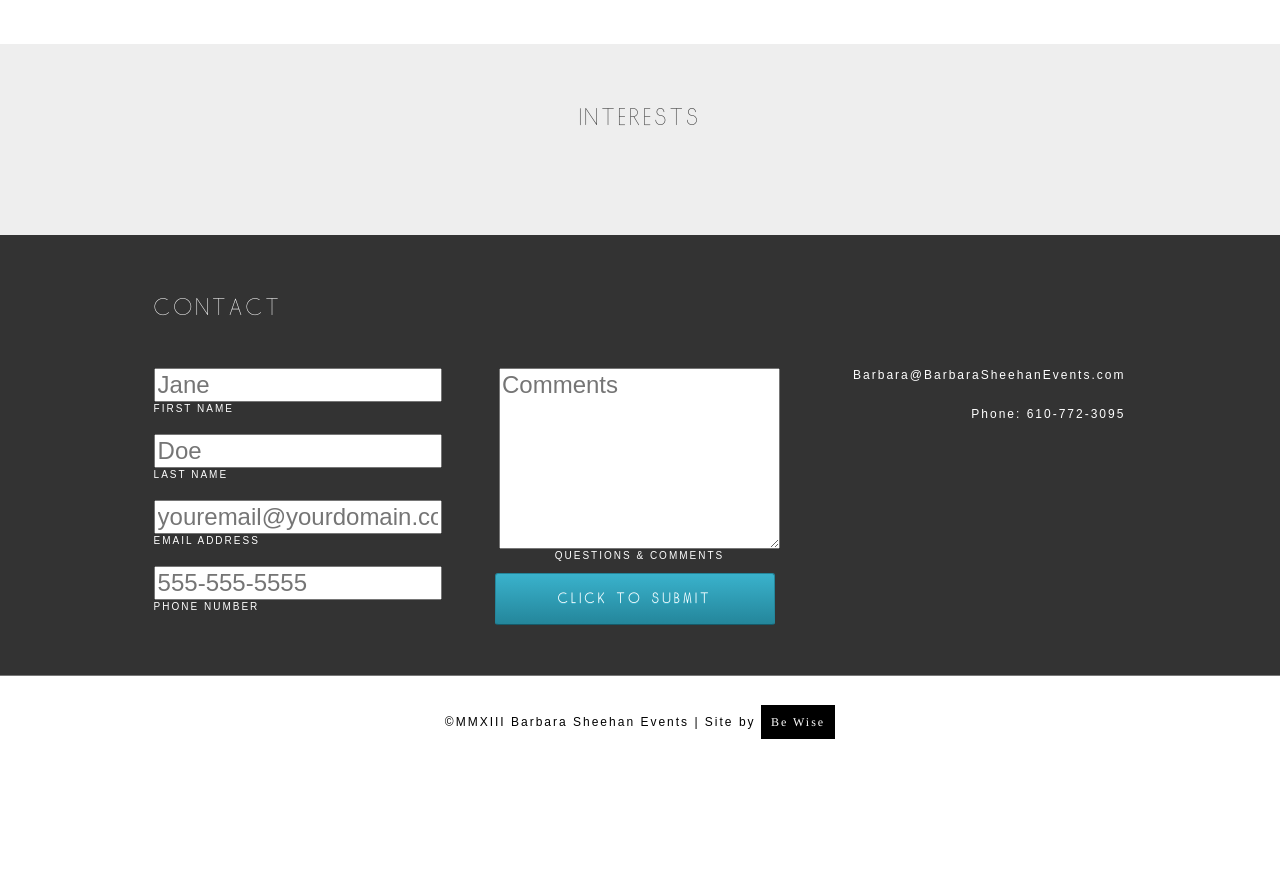
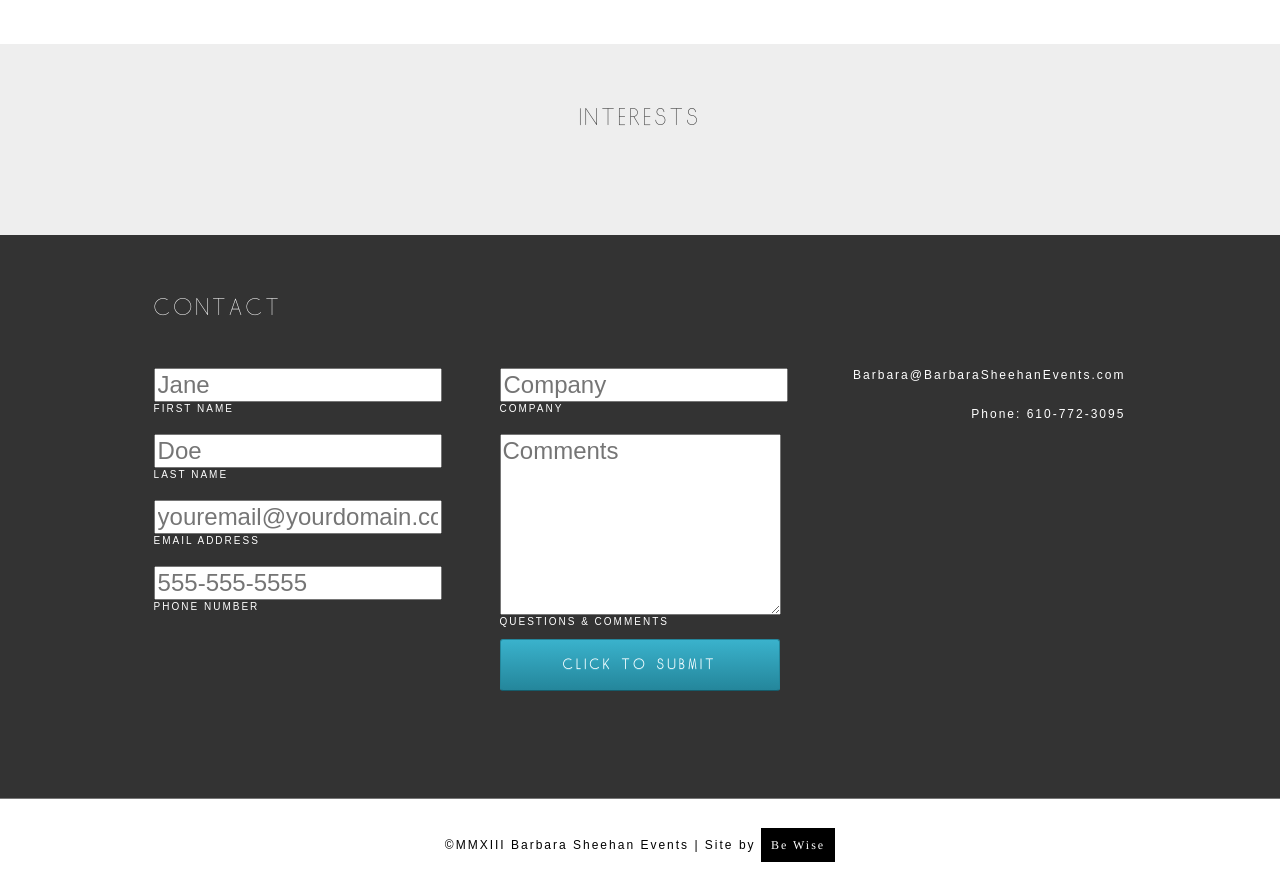
Before and after one commit to brandonpweiss/Barbara-Sheehan-Events, a PHP site: page / in a window 1280 px wide. Shown: the part 3800-4691 px from the top of the page. Before the commit the page ends 4539 px from the top, so only its background shows below. Run offline with PHP 8.4, Linux system fonts and the light colour scheme; some libraries are stand-ins or nearby versions.

Commit message:
new slideshow images
slideshow and responsive

```diff
--- a/index.html
+++ b/index.html
@@ -82,6 +82,14 @@
 		<li>
 			<img class="largeslide" src="images/slideshow/4.jpg">
 			<img class="smallslide" src="images/slideshow/mobile/4.jpg">
+		</li>
+		<li>
+			<img class="largeslide" src="images/slideshow/5.jpg">
+			<img class="smallslide" src="images/slideshow/mobile/5.jpg">
+		</li>
+		<li>
+			<img class="largeslide" src="images/slideshow/1.jpg">
+			<img class="smallslide" src="images/slideshow/mobile/1.jpg">
 		</li>
 		</ul>
 		<div id="compelling">INNOVATE YOUR MARKETING. ACTIVATE YOUR BRAND<br><a href="#" id="see" class="see">SEE OUR APPROACH <span class="bracket">></span></a></div>
@@ -354,12 +362,16 @@
     </div>
 
     <div class="column clearfix" id="col2">
+    	<div class="inner">
+   	 <input type="text" placeholder="Company" name="company"><br>
+    	<label>COMPANY</label><br>
       <textarea name="comments" id="comments" placeholder="Comments"></textarea>
       <br>
       <label>QUESTIONS & COMMENTS</label>
       <br>
       <br>
       <input type="submit" class="clean-gray" id="submit" value="CLICK TO SUBMIT">
+    </div>
     </div>
   </form>
 
--- a/scroll.js
+++ b/scroll.js
@@ -28,7 +28,7 @@ $("#contactButton").click(function() {
    scrollToAnchor('contact');
 });
 $("#see").click(function() {
-   scrollToAnchor('approach');
+   scrollToAnchor('how');
 });
 
 $("#navinterests").click(function() {
--- a/style.css
+++ b/style.css
@@ -676,6 +676,19 @@ background-color:#3ab2cc;
 #contact #col1{
 	text-align: left;
 }
+#contact #col2{
+	text-align: center;
+	height: 350px;
+
+}
+
+#contact #col2 .inner{
+	display:inline-block;
+	background: none;
+	text-align: left;
+	width: 280px;
+
+}
 
 
 #how h3 {
@@ -859,7 +872,7 @@ i {
 }
 
 #contact {
-	padding: 50px 0px 50px 0px;
+	padding: 50px 0px 100px 0px;
 	background: #333333;
 }
 
@@ -909,10 +922,6 @@ form textarea {
 	height: 175px;
 }
 
-#submit{
-	position: relative;
-	left: -5px;
-}
 
 form label {
 	color: #FFF;
@@ -2191,7 +2200,9 @@ ul.slides ul li img {
 }
 }
 @media only screen and (max-width: 340px) {
-
+.bracket{
+	top: 5px;
+}
 .dsi-right, .rotated-in {
 	float:left;
 }
@@ -2217,4 +2228,19 @@ ul.slides ul li img {
 #contact .content{
 	width: 100%;
 }
-}
+#gatherings{
+	width: 90%;
+}
+.column#info{
+	clear:both;
+
+}
+.rotated{
+	position: relative;
+	left: -5px;
+}
+.rotated-in{
+	position: relative;
+	left: -5px;
+}
+}
```
Also changed, not shown: images/slideshow/1.jpg (added), images/slideshow/3.jpg, images/slideshow/5.jpg (added), images/slideshow/mobile/1.jpg (added), images/slideshow/mobile/3.jpg, images/slideshow/mobile/5.jpg (added), 2 other files.
